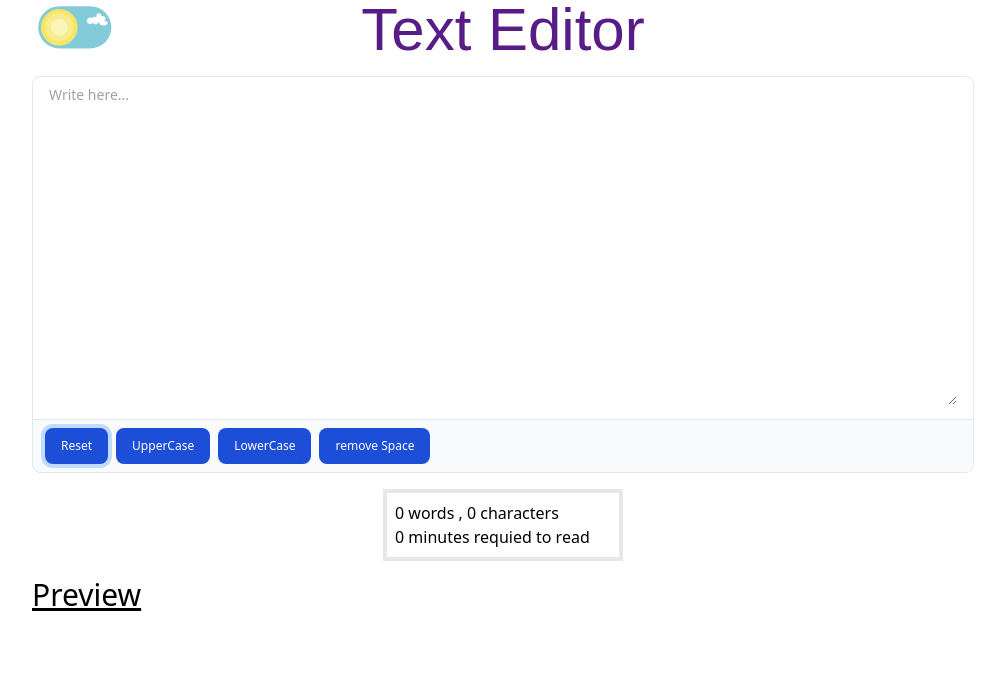
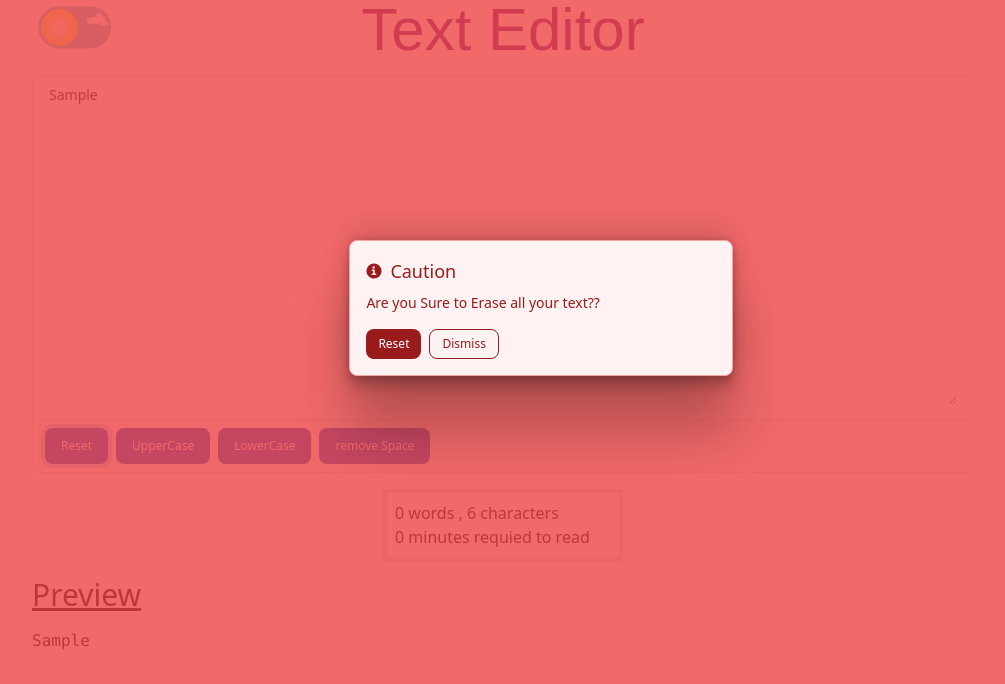
Before and after one commit to priyanshubarai/Text_Editor, a React app: page / in a window 1280 px wide. Both pictures are taken after typing "Sample" into the empty fields and a click on the button "Reset". Shown: the top 684 px of the page, without its empty margins (137-1142 px from the left). Built offline with nearby package versions, Linux system fonts and the light colour scheme; the HTML template or start-up script is replaced by a standard one; a web font is replaced by a local one.

Commit message:
reset improved

```diff
--- a/src/App.jsx
+++ b/src/App.jsx
@@ -4,14 +4,18 @@
 import './App.css'
 import TextAnalyse from './components/Compo';
 import Header from './components/Header';
+import Alert from './components/Alert/Alert';
 
 
 export default function App() {
 
+  const [text , setText] = useState('');      //initiating a state hook
+
   return (
     <div className='dark:bg-slate-900 dark:text-white min-h-screen'>
+    <Alert setText = {setText}/>
     <Header/>
-    <TextAnalyse/>
+    <TextAnalyse text={text} setText = {setText}/>
     </div>
   );
 }
--- /dev/null
+++ b/src/components/Alert/Alert.css
@@ -0,0 +1,3 @@
+#alert{
+    box-shadow: rgba(0, 0, 0, 0.25) 0px 54px 55px, rgba(0, 0, 0, 0.12) 0px -12px 30px, rgba(0, 0, 0, 0.12) 0px 4px 6px, rgba(0, 0, 0, 0.17) 0px 12px 13px, rgba(0, 0, 0, 0.09) 0px -3px 5px;
+}
--- a/src/components/Alert/Alert.jsx
+++ b/src/components/Alert/Alert.jsx
@@ -0,0 +1,64 @@
+import { useState } from "react";
+import "./Alert.css"
+import { Reset } from "../Compo";
+
+export default function Alert(props) {
+
+  function Dismiss() {
+    document.querySelector("#alert_box").classList.add("hidden");
+  }
+
+  function Reset() {
+      props.setText('');
+      document.querySelector("#alert_box").classList.add("hidden");
+  }
+
+
+  return (
+    <div id="alert_box" className="hidden absolute h-screen w-screen bg-red-500 z-10 bg-opacity-80 " >
+
+      <div
+        id="alert"
+        className={` absolute left-[38%] top-60 w-96 p-4 mb-4 text-red-800 border border-red-300 rounded-lg bg-red-50 dark:bg-gray-800 dark:text-red-400 dark:border-red-800`}
+        role="alert"
+      >
+        <div className="flex items-center">
+          <svg
+            className="flex-shrink-0 w-4 h-4 me-2"
+            aria-hidden="true"
+            xmlns="http://www.w3.org/2000/svg"
+            fill="currentColor"
+            viewBox="0 0 20 20"
+          >
+            <path d="M10 .5a9.5 9.5 0 1 0 9.5 9.5A9.51 9.51 0 0 0 10 .5ZM9.5 4a1.5 1.5 0 1 1 0 3 1.5 1.5 0 0 1 0-3ZM12 15H8a1 1 0 0 1 0-2h1v-3H8a1 1 0 0 1 0-2h2a1 1 0 0 1 1 1v4h1a1 1 0 0 1 0 2Z" />
+          </svg>
+          <span className="sr-only">Info</span>
+          <h3 className="text-lg font-medium">Caution</h3>
+        </div>
+        <div className="mt-2 mb-4 text-sm">
+          Are you Sure to Erase all your text??
+        </div>
+        <div className="flex">
+          <button
+            type="button"
+            className="text-white bg-red-800 hover:bg-red-900 focus:ring-4 focus:outline-none focus:ring-red-300 font-medium rounded-lg text-xs px-3 py-1.5 me-2 text-center inline-flex items-center dark:bg-red-600 dark:hover:bg-red-700 dark:focus:ring-red-800"
+            onClick={Reset}
+          >
+            Reset
+          </button>
+          <button
+            type="button"
+            className="text-red-800 bg-transparent border border-red-800 hover:bg-red-900 hover:text-white focus:ring-4 focus:outline-none focus:ring-red-300 font-medium rounded-lg text-xs px-3 py-1.5 text-center dark:hover:bg-red-600 dark:border-red-600 dark:text-red-500 dark:hover:text-white dark:focus:ring-red-800"
+            data-dismiss-target="#alert-additional-content-2"
+            aria-label="Close"
+            onClick={Dismiss}
+          >
+            Dismiss
+          </button>
+        </div>
+
+      </div>
+
+    </div>
+  );
+}
--- a/src/components/Compo.jsx
+++ b/src/components/Compo.jsx
@@ -1,17 +1,15 @@
-import { useState } from "react";       //req for using useState hook
+import { useState } from "react"; //req for using useState hook
+
 
 export default function TextAnalyse(props) {
 
-    // const text_area = document.querySelector("#comment");
-
-    const [text , setText] = useState('');      //initiating a state hook
     const [word , setWord] = useState(0);
 
     function handleChange(event) {
-        setText(event.target.value);    //sets the text to a new value if text_area is changed
+        props.setText(event.target.value);    //sets the text to a new value if text_area is changed
         setWord(()=>{
-            if(text.trim() !== ""){
-                return text.trim().split(/\s+/).length;
+            if(props.text.trim() !== ""){
+                return props.text.trim().split(/\s+/).length;
             }else{
                 return 0;
             }
@@ -20,30 +18,28 @@
 
     function UpperCase(event) {
         event.preventDefault();
-        setText(text.toUpperCase());
+        props.setText(props.text.toUpperCase());
     }
 
     function LowerCase(event) {
         event.preventDefault();
-        setText(text.toLowerCase());
+        props.setText(props.text.toLowerCase());
     }
 
     function removeSpace(event) {
         event.preventDefault();
-        setText(()=>{
+        props.setText(()=>{
             setWord(1);
-            return Array.from(text).filter((i) => i !== ' ').join("");
+            return Array.from(props.text).filter((i) => i !== ' ').join("");
         });
     }
 
     function handleReset(event) {
         event.preventDefault();
-        setText('');
-        setWord(0);
+        if(props.text!==""){
+            document.querySelector("#alert_box").classList.remove("hidden");
+        }
     }
-
-
-
 
 
     return(
@@ -54,7 +50,7 @@
             <div className="px-4 py-2 bg-white rounded-t-lg dark:bg-gray-800">
                 <label htmlFor="comment" className="sr-only">Your comment</label>
                 {/* value is set as text , when text state is changed the value automatically gets updated */}
-                <textarea onChange={handleChange} value={text} id="comment" rows="16" className="w-full px-0 text-sm text-gray-900 bg-white border-0 dark:bg-gray-800 focus:ring-0 dark:text-white dark:placeholder-gray-400" placeholder="Write here..." required></textarea>
+                <textarea onChange={handleChange} value={props.text} id="comment" rows="16" className="w-full px-0 text-sm text-gray-900 bg-white border-0 dark:bg-gray-800 focus:ring-0 dark:text-white dark:placeholder-gray-400" placeholder="Write here..." required></textarea>
             </div>
 
             <div className="flex items-center justify-start gap-2 px-3 py-2 border-t dark:border-gray-600">
@@ -77,17 +73,21 @@
         </form>
         <div className="info border-4 p-2 w-60">
 
-            {word} words , {text.length} characters <br/>
+            {word} words , {props.text.length} characters <br/>
             {Math.floor((word * 0.008)*100)/100} minutes requied to read
 
         </div>
         <div className="preview w-3/4 ">
             <h1 className="text-3xl py-4 underline">Preview</h1>
             <pre>
-            {text}
+            {props.text}
             </pre>
         </div>
-
         </div>
     );
 }
+
+export function Reset() {
+    props.setText('');
+    setWord(0);
+}
```
